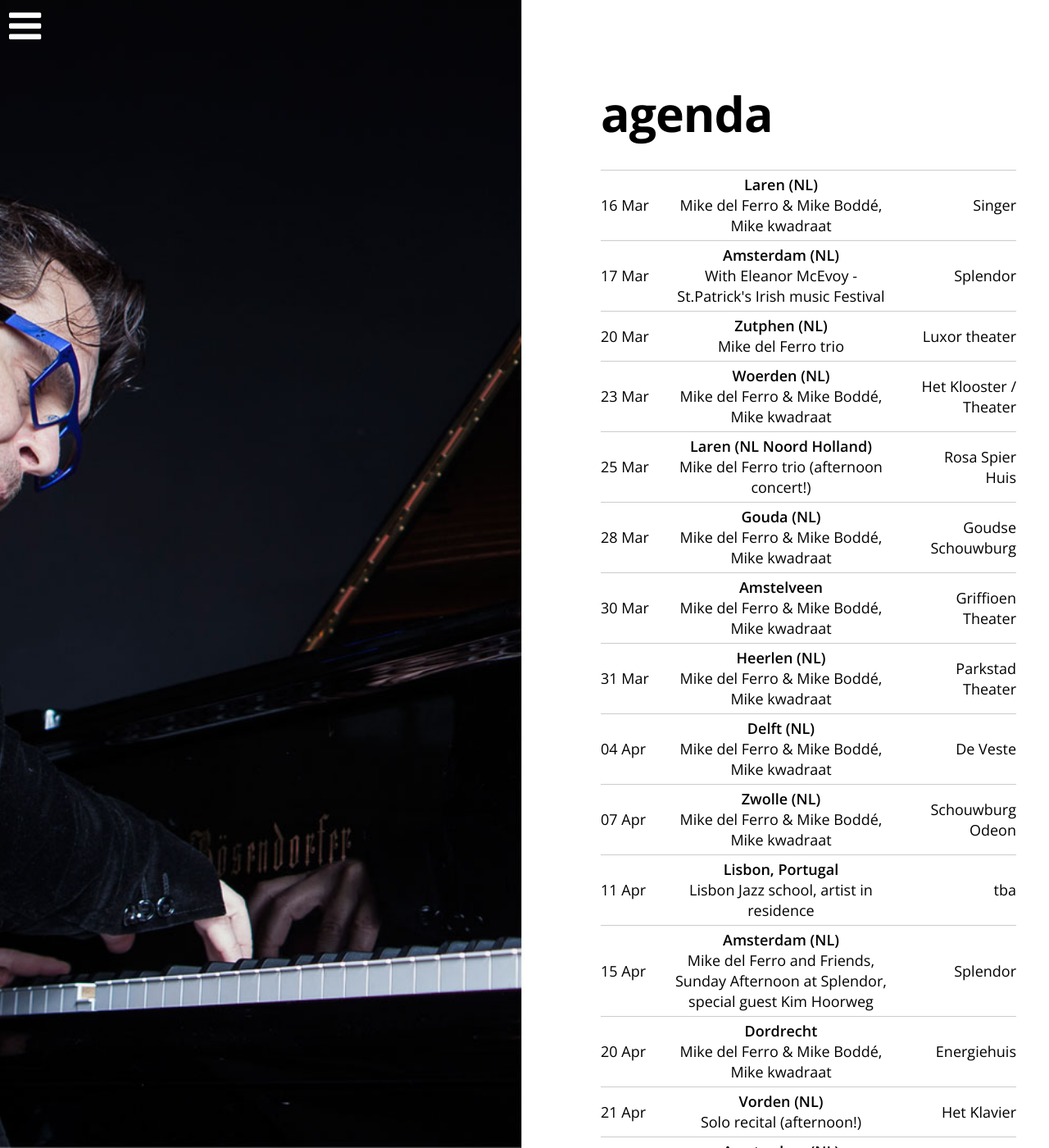
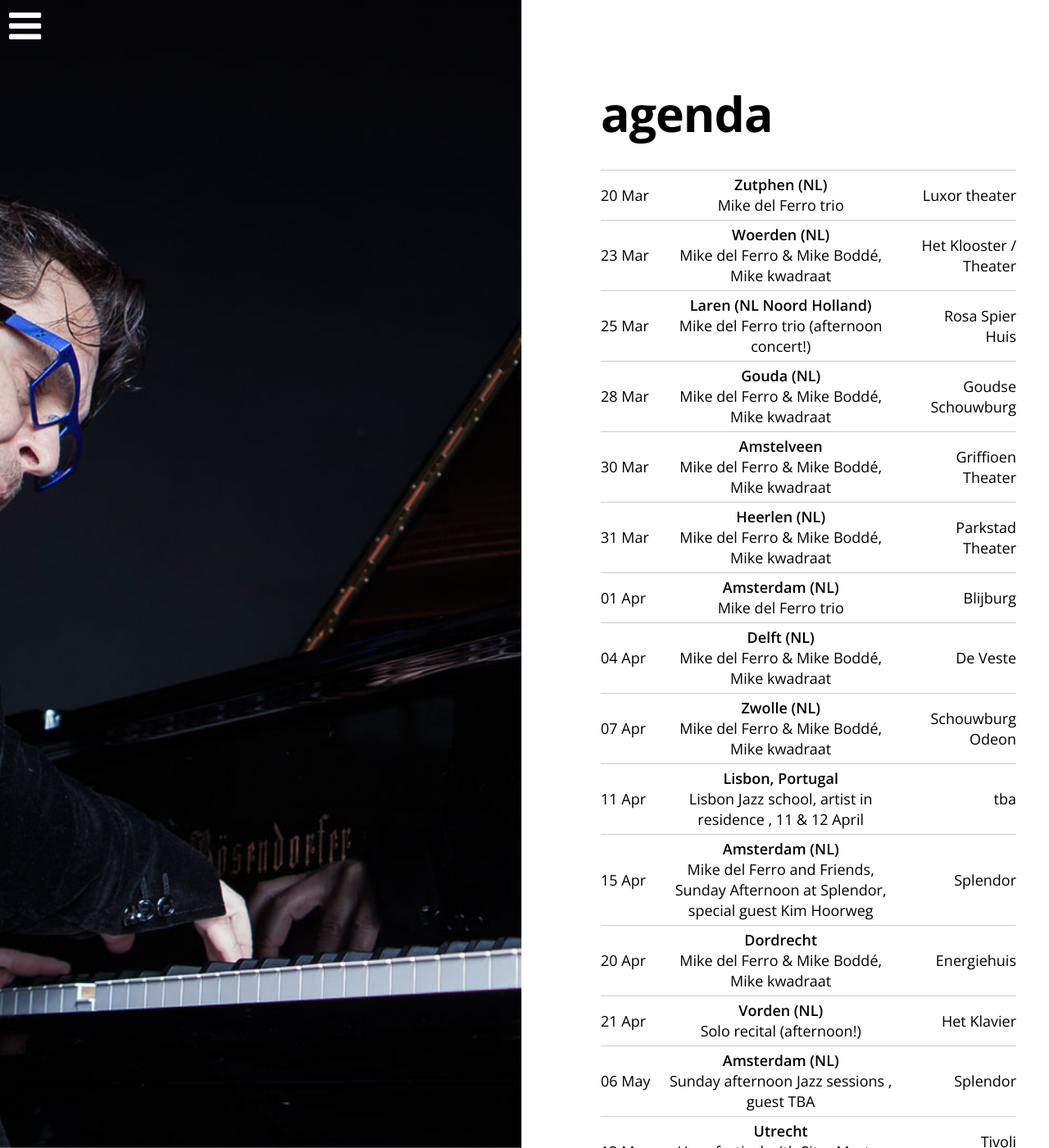
Before and after one commit to mikedelferro/website, a Jekyll site: the page built from agenda.html, in a window 1280 px wide and 1400 px high. Shown: the whole window at 82% size. Built offline with Jekyll 4.4.1, drawn with Linux system fonts in a browser that asks for light colours; nearby versions of some CDN libraries; some of the changed text lies outside the part shown.

Commit message:
Updated '_config.yml' via CloudCannon

```diff
--- a/_config.yml
+++ b/_config.yml
@@ -16,7 +16,7 @@
     location: Tivoli Vredenburg
     venue: Utrecht
     url: 'http://harpfestival.nl/nl/'
-  - title: 'Lisbon Jazz school, artist in residence'
+  - title: 'Lisbon Jazz school, artist in residence , 11 & 12 April'
     date: 2018-04-11 13:30:00
     location: tba
     venue: 'Lisbon, Portugal'
@@ -26,11 +26,11 @@
     location: Splendor
     venue: Amsterdam (NL)
     url: 'http://www.splendoramsterdam.com'
-  - title: 'Mike del Ferro & Mike Boddé, Mike kwadraat'
-    date: 2018-03-16 20:15:00
-    location: Singer
-    venue: Laren (NL)
-    url: 'http://www.singerlaren.nl'
+  - title: Mike del Ferro trio
+    date: 2018-04-01 15:15:00
+    location: Blijburg
+    venue: Amsterdam (NL)
+    url: 'http://www.blijburg.nl'
   - title: 'Mike del Ferro & Mike Boddé, Mike kwadraat'
     date: 2018-03-23 20:15:00
     location: Het Klooster / Theater
@@ -66,15 +66,15 @@
     location: Energiehuis
     venue: Dordrecht
     url: 'http://www.kunstmin.nl'
-  - title: With Eleanor McEvoy - St.Patrick's Irish music Festival
-    date: 2018-03-17 20:00:00
-    location: Splendor
+  - title: Solo concert
+    date: 2018-05-19 20:00:00
+    location: Munganga
     venue: Amsterdam (NL)
-    url: 'http://www.splendoramsterdam.com'
+    url: 'http://www.munganga.nl'
   - title: Mike del Ferro & Svenja Staats
     date: 2018-06-10 15:00:00
-    location: TBA
-    venue: TBA
+    location: Ambassador hotel
+    venue: Amsterdam
     url:
   - title: Jazz meets Bernstein
     date: 2018-07-24 20:00:00
```
